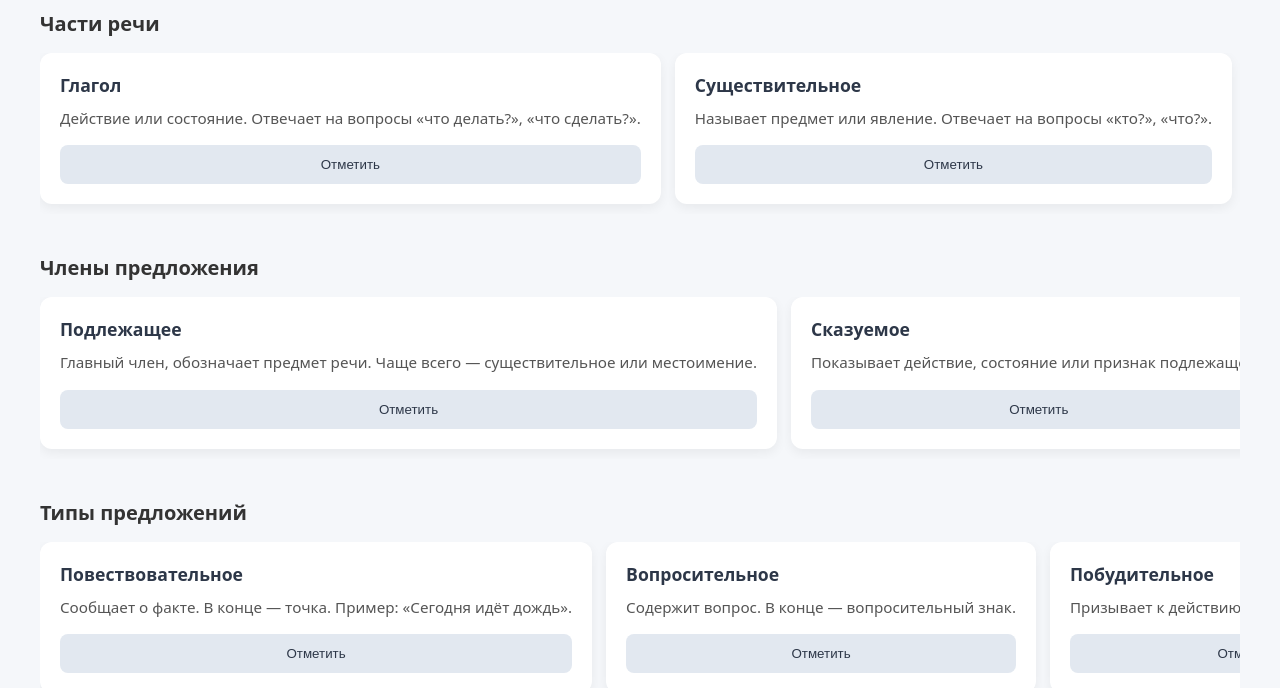
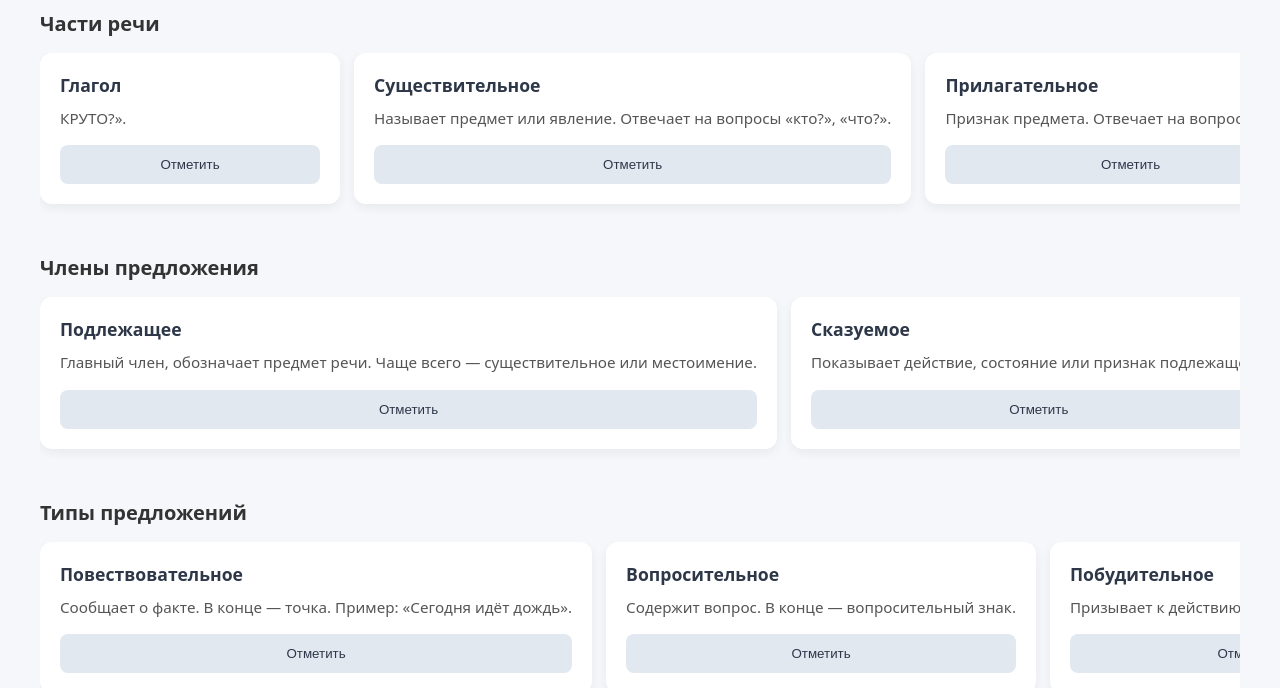
Before and after one commit to alexsayt-lang/my-project, a plain HTML site: page index.html in a window 1280 px wide. Shown: the part 110-798 px from the top of the page. Drawn offline with Linux system fonts and the light colour scheme.

Commit message:
Обновил

```diff
--- a/index.html
+++ b/index.html
@@ -148,7 +148,7 @@
     // ВОТ ЗДЕСЬ МЕНЯЙ СОДЕРЖИМОЕ — ЭТО ПРОСТО СПИСОК
     // ==========================================
     const cardsData = [
-      { section: 'Части речи', title: 'Глагол', text: 'Действие или состояние. Отвечает на вопросы «что делать?», «что сделать?».' },
+      { section: 'Части речи', title: 'Глагол', text: 'КРУТО?».' },
       { section: 'Части речи', title: 'Существительное', text: 'Называет предмет или явление. Отвечает на вопросы «кто?», «что?».' },
       { section: 'Части речи', title: 'Прилагательное', text: 'Признак предмета. Отвечает на вопрос «какой?».' },
       { section: 'Части речи', title: 'Наречие', text: 'Признак действия или другого признака. Отвечает на вопрос «как?».' },
```
